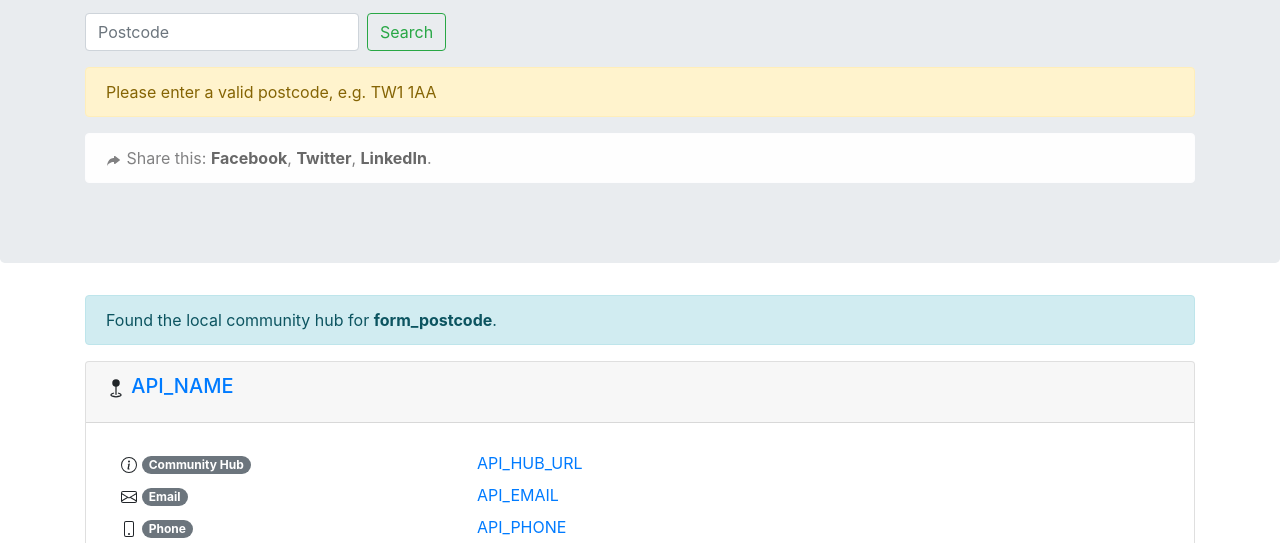
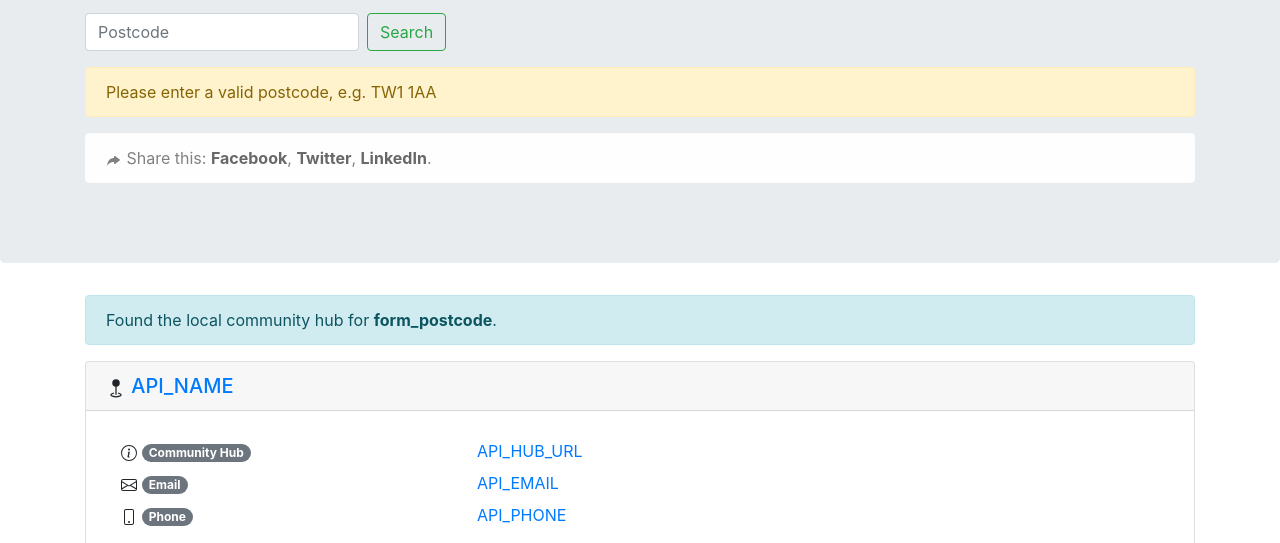
Before and after one commit to rto/covid-community-hubs-html, a plain HTML site: page card-results.html in a window 1280 px wide. Shown: the part 257-800 px from the top of the page. Drawn offline with nearby package versions, Linux system fonts and the light colour scheme.

Commit message:
Fixed spacing on results card-header.

```diff
--- a/card-results.html
+++ b/card-results.html
@@ -133,8 +133,7 @@ TODO:
   </div>
 
 <div class="card">
-  <div class="card-header">
-    <h5 class="card-title">
+  <h5 class="card-header">
     <svg class="bi bi-geo" width="1em" height="1em" viewBox="0 0 16 16" fill="currentColor" xmlns="http://www.w3.org/2000/svg">
       <path d="M11 4a3 3 0 11-6 0 3 3 0 016 0z"/>
       <path d="M7.5 4h1v9a.5.5 0 01-1 0V4z"/>
@@ -143,7 +142,6 @@ TODO:
 
     <a href="API_HOMEPAGE_URL" title="API_NAME" target="_blank">API_NAME</a>
   </h5>
-  </div>
   <div class="card-body">
     <div class="container">
 
```
Lines whose indentation alone changed are shown as unchanged.
